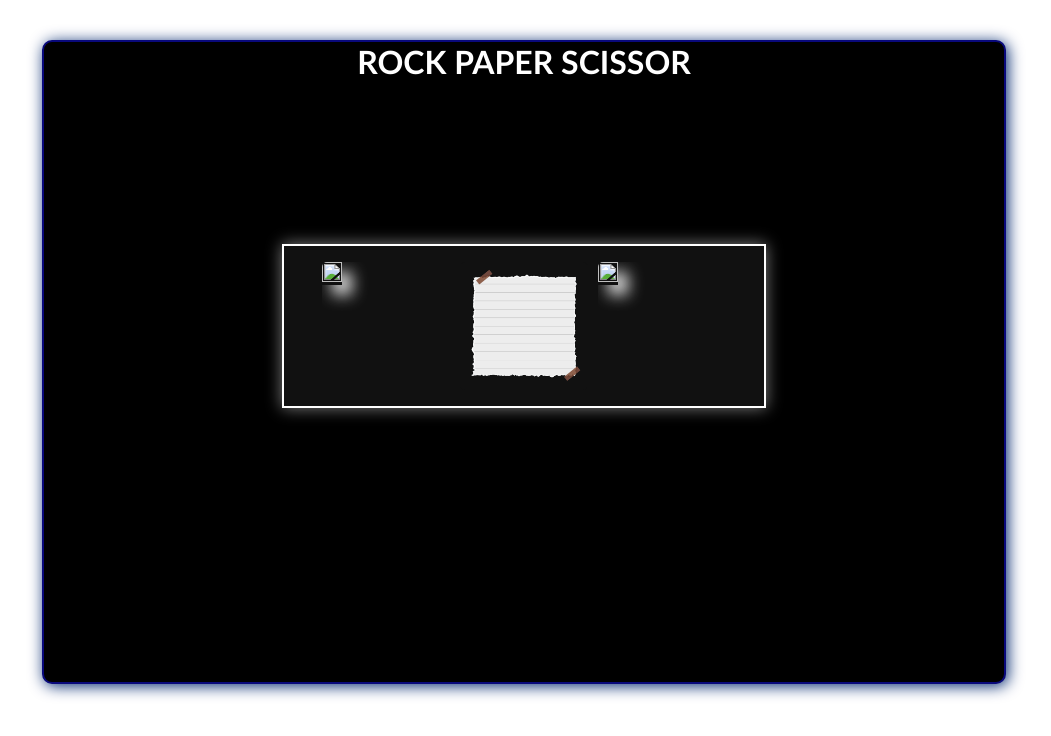
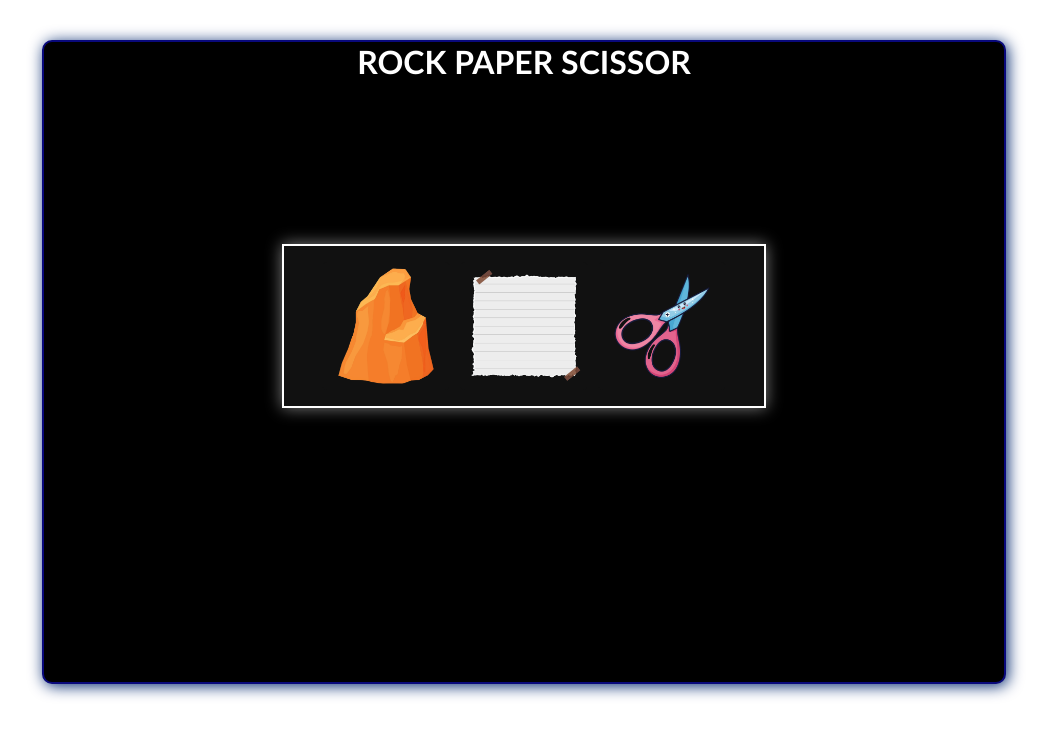
Before and after one commit to RhinoOp/MyFirstRPS, a plain HTML site: page index.html in a window 1280 px wide. Shown: the whole page, without its empty margins (116-1167 px from the left). Drawn offline with Linux system fonts and the light colour scheme; the site is published under a folder, as on GitHub Pages, so addresses that start at the root find nothing.

Commit message:
Update index.html

```diff
--- a/index.html
+++ b/index.html
@@ -103,15 +103,15 @@ body {
 
             <div class="buttons">
                 <div class="rock">
-                    <button id="rock"><img src="/rock.png" alt=""></button>
+                    <button id="rock"><img src="rock.png" alt=""></button>
 
                 </div>
                 <div class="rock paper">
-                    <button id="paper"><img src="https://github.com/RhinoOp/MyFirstRPS/blob/main/paper.png?raw=true" alt=""></button>
+                    <button id="paper"><img src="paper.png" alt=""></button>
 
                 </div>
                 <div class="rock scissor">
-                    <button id="scissor"><img src="/scissor.png" alt=""></button>
+                    <button id="scissor"><img src="scissor.png" alt=""></button>
 
                 </div>
             </div>
```
